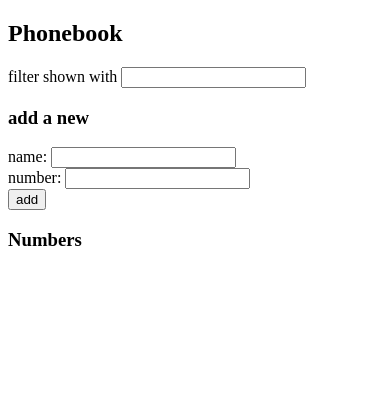
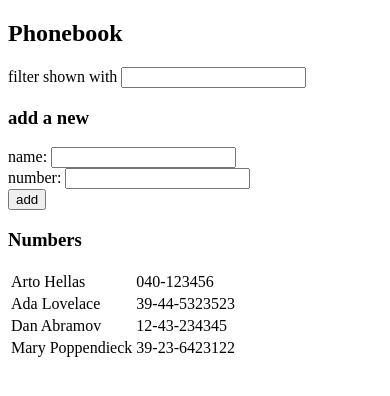
Before and after one commit to ingann/fullstack, a React (Vite) app in the folder part2/phonebook/: page / in a window 390 px wide. Shown: the top 396 px of the page. Built offline with nearby package versions, Linux system fonts and the light colour scheme; data requests are answered from the project's data file.

Commit message:
ex 2.11 phonebook

```diff
--- /dev/null
+++ b/part2/phonebook/db.json
@@ -0,0 +1,24 @@
+{
+    "persons":[
+      {
+        "name": "Arto Hellas",
+        "number": "040-123456",
+        "id": 1
+      },
+      {
+        "name": "Ada Lovelace",
+        "number": "39-44-5323523",
+        "id": 2
+      },
+      {
+        "name": "Dan Abramov",
+        "number": "12-43-234345",
+        "id": 3
+      },
+      {
+        "name": "Mary Poppendieck",
+        "number": "39-23-6423122",
+        "id": 4
+      }
+    ]
+  }
--- a/part2/phonebook/package.json
+++ b/part2/phonebook/package.json
@@ -10,6 +10,7 @@
     "preview": "vite preview"
   },
   "dependencies": {
+    "axios": "^1.6.7",
     "react": "^18.2.0",
     "react-dom": "^18.2.0"
   },
--- a/part2/phonebook/src/App.jsx
+++ b/part2/phonebook/src/App.jsx
@@ -1,4 +1,5 @@
-import { useState } from 'react'
+import { useState, useEffect } from 'react'
+import axios from 'axios'
 import PersonForm from './components/PersonForm'
 import Display from './components/Persons'
 import Filter from './components/Filter'
@@ -9,6 +10,14 @@
   const [newNumber, setNewNumber] = useState('')
   const [search, setNewSearch] = useState('')
   const [showFiltered, setShowFiltered] = useState([])
+
+  useEffect(() => {
+    axios
+      .get('http://localhost:3001/persons')
+      .then(response => {
+        setPersons(response.data)
+      })
+  }, [])
 
   const addPerson = (event) => {
     event.preventDefault()
```
Also changed, not shown: part2/phonebook/src/main.jsx (+3 -5 lines), 1 other file (tests, documents, lock files or other folders).
